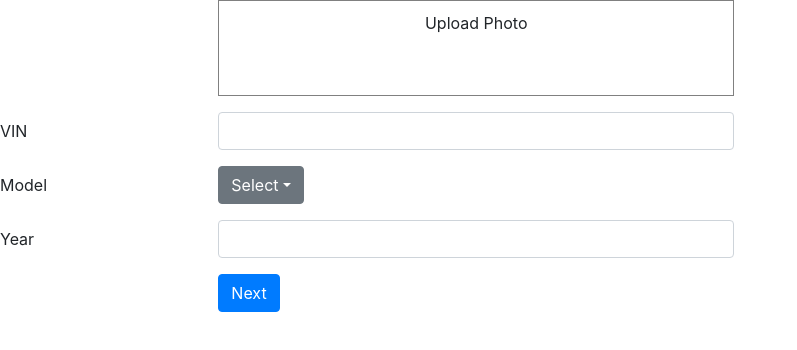
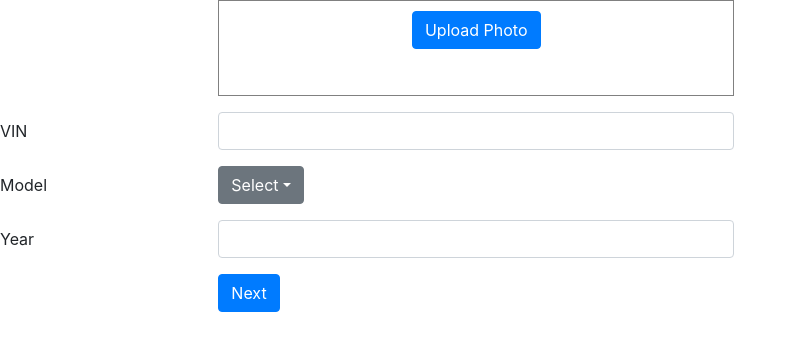
Before and after one commit to decentral-ee/12months, a React (Create React App) app in the folder client/: page /loan in a window 1280 px wide. Shown: the top 350 px of the page, without its empty margins (0-797 px from the left). Built offline with nearby package versions, Linux system fonts and the light colour scheme.

Commit message:
base code to upload photo

```diff
--- a/client/src/GetLoan.js
+++ b/client/src/GetLoan.js
@@ -1,4 +1,4 @@
-import React, {useState} from 'react';
+import React, {useState, useRef} from 'react';
 import {Dropdown} from './ui/dropdown';
 import './GetLoan.css';
 
@@ -17,6 +17,48 @@ export default function GetLoan() {
     setModel({...model, selected: item, isOpen: false});
   }
 
+  // upload photo
+  const uploadFileInput = useRef(null);
+  function handleUploadFile(event) {
+    event.preventDefault();
+    event.stopPropagation();
+    if (event.nativeEvent) {
+      event.nativeEvent.stopImmediatePropagation();
+    }
+
+    if (!uploadFileInput.current) { return; }
+    const input = uploadFileInput.current;
+    input.click();
+
+    // register change listener as React onChange is not working for some reason
+    input.addEventListener('change', handleFilesSelected);
+  }
+
+  async function handleFilesSelected(event) {
+    // stop default events
+    event.preventDefault();
+    event.stopPropagation();
+    if (event.nativeEvent) {
+      event.nativeEvent.stopImmediatePropagation();
+    }
+
+    const files = event.target.files;
+    const input = uploadFileInput.current;
+    console.log(`Uploading files: `, files);
+
+    if (input) {
+      input.value = '';
+      input.removeEventListener('change', handleFilesSelected);
+    }
+
+    // upload files
+
+    // put change listener back
+    if (input) {
+      input.addEventListener('change', handleFilesSelected);
+    }
+  }
+
   function handleSubmit() {
 
   }
@@ -30,7 +72,12 @@ export default function GetLoan() {
             <label htmlFor="vin" className="col-sm-2 col-form-label"></label>
             <div className="col-sm-5">
               <div className="photo">
-                Upload Photo
+                <div className="upload">
+                  <button type="button" className="btn btn-primary" onClick={handleUploadFile}>
+                    Upload Photo
+                  </button>
+                  <input ref={uploadFileInput} type="file" style={{display: 'none'}} />
+                </div>
               </div>
             </div>
           </div>
```
